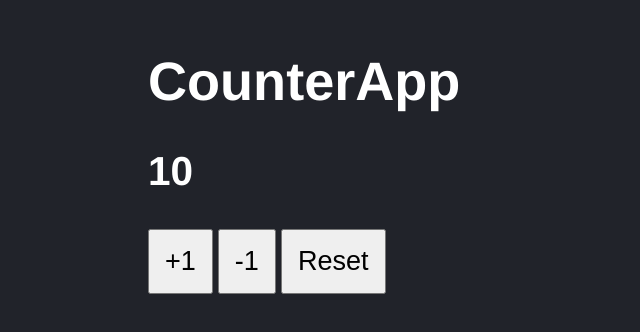
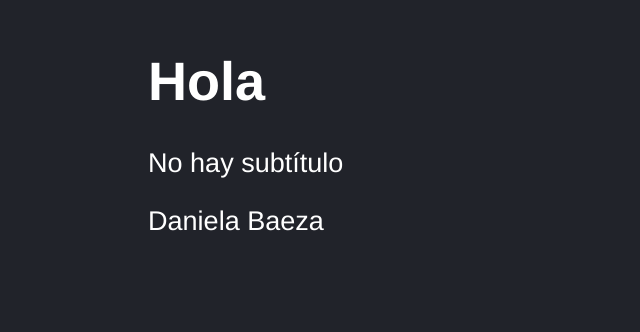
Before and after one commit to DxAmbar/counter-app-vite, a React (Vite) app: page / in a window 1280 px wide. Shown: the part 134-466 px from the top of the page, without its empty margins (0-640 px from the left). Built offline with nearby package versions, Linux system fonts and the light colour scheme.

Commit message:
Instalando dependencias para pruebas con React

```diff
--- a/babel.config.cjs
+++ b/babel.config.cjs
@@ -1,6 +1,6 @@
 module.exports = {
     presets: [
-        ['@babel/preset-env', {
-            targets: {
-                node: 'current'}}]],
+        ['@babel/preset-env' , {targets: { esmodules: true }}],
+        ['@babel/preset-react' , { runtime:'automatic' }],
+    ],
   };
--- a/src/jest.config.cjs
+++ b/jest.config.cjs
@@ -1,4 +1,4 @@
 module.exports = {
-    //TODO: jsdom,
+    testEnvironment: 'jest-environment-jsdom',
     setupFiles: ['./jest.setup.js']
 }
--- a/package.json
+++ b/package.json
@@ -17,12 +17,15 @@
   "devDependencies": {
     "@babel/core": "^7.20.7",
     "@babel/preset-env": "^7.20.2",
+    "@babel/preset-react": "^7.18.6",
+    "@testing-library/react": "^13.4.0",
     "@types/jest": "^29.2.5",
     "@types/react": "^18.0.17",
     "@types/react-dom": "^18.0.6",
     "@vitejs/plugin-react": "^2.1.0",
     "babel-jest": "^29.3.1",
     "jest": "^29.3.1",
+    "jest-environment-jsdom": "^29.3.1",
     "vite": "^3.1.0",
     "whatwg-fetch": "^3.6.2"
   },
--- a/src/FirstApp.jsx
+++ b/src/FirstApp.jsx
@@ -1,10 +1,11 @@
 import PropTypes from 'prop-types';
 
-export const App = ({ title, subTitle }) => {
+export const App = ({ title, subTitle, name }) => {
     return (
     <>
     <h1>{ title }</h1>
     <p>{ subTitle }</p>
+    <p>{ name }</p>
     </>
     )
 }
@@ -15,7 +16,8 @@ App.propTypes = {
 }
 
 App.defaultProps = {
-    title: "No hay título",
+    name: "Daniela Baeza",
+   // title: "No hay título",
     subTitle: "No hay subtítulo",
 
 }
--- a/src/main.jsx
+++ b/src/main.jsx
@@ -1,11 +1,12 @@
 import React from 'react';
 import ReactDOM from 'react-dom/client';
-//import { App } from './FirstApp';
-import { CounterApp } from './CounterApp';
+import { App } from './FirstApp';
+//import { CounterApp } from './CounterApp';
 import './styles.css';
 
 ReactDOM.createRoot(document.getElementById('root')).render(
     <React.StrictMode>
-        <CounterApp value={ 10 } />
+        {/*<CounterApp value={ 10 } />*/}
+        <App title='Hola' />
     </React.StrictMode>
 )
```
Also changed, not shown: jest.setup.js (renamed from src/jest.setup.js), 2 other files (tests, documents, lock files or other folders).
